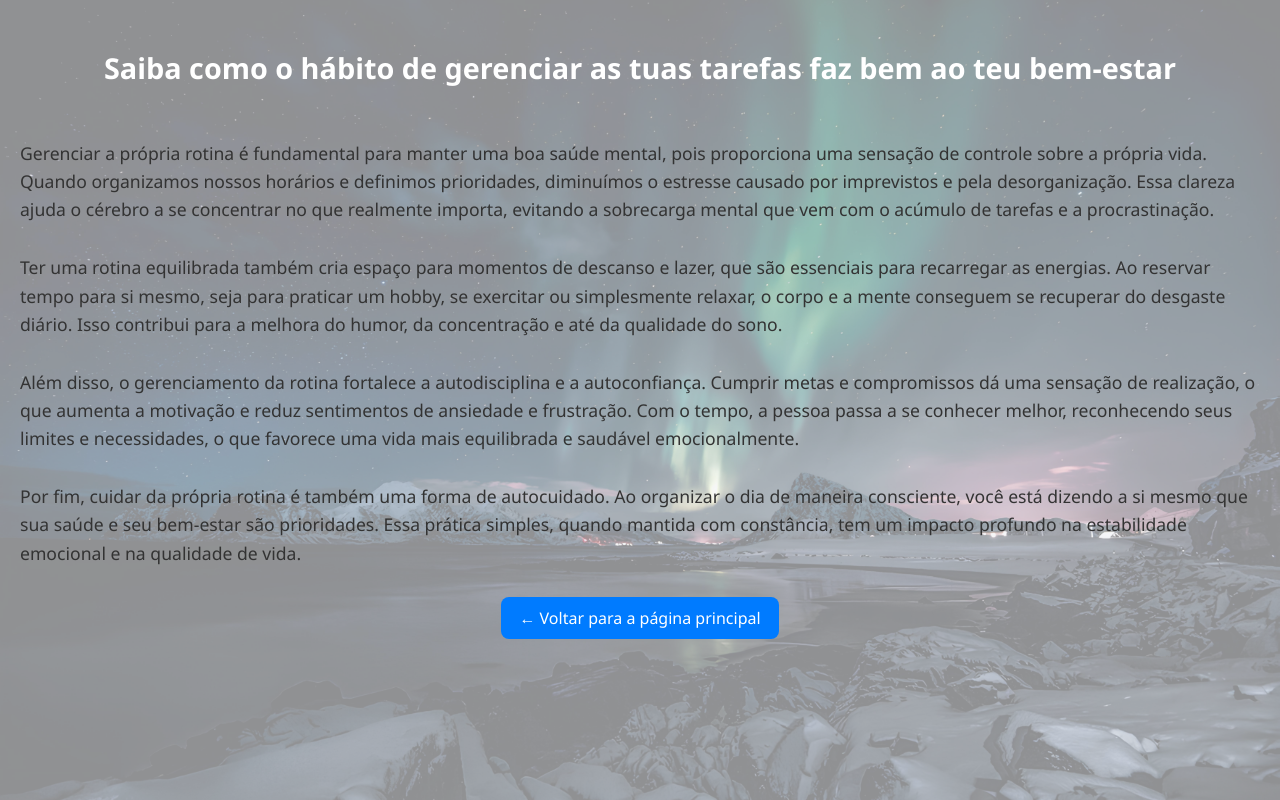
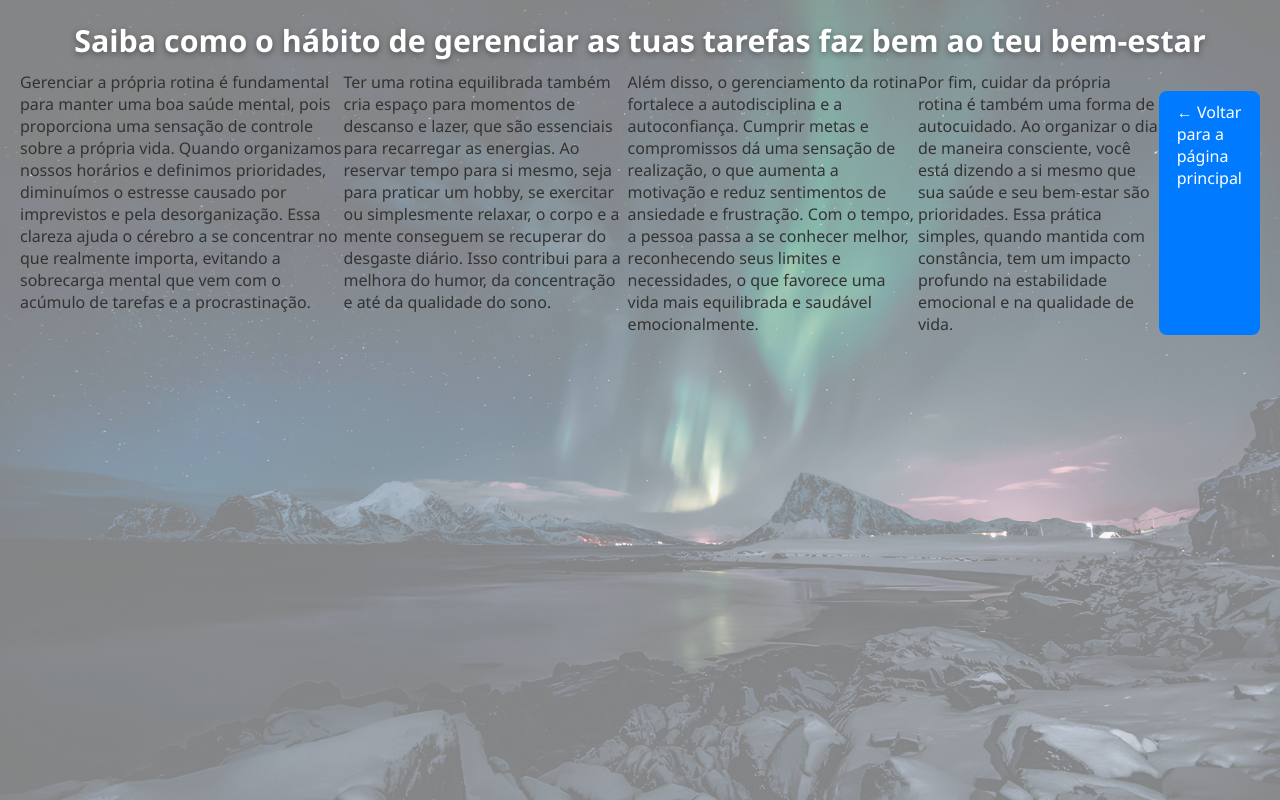
Before and after one commit to Abraaohfa/Lista-PHP, a PHP site: page /informacao.php in a window 1280 px wide. Run offline with PHP 8.4, Linux system fonts and the light colour scheme.

Commit message:
fixing css2

```diff
--- a/style2.css
+++ b/style2.css
@@ -4,40 +4,118 @@
   box-sizing: border-box;
 }
 
+html::before {
+  content: '';
+  position: fixed;
+  inset: 0;
+  background: url('img/pinheiros.jpg') center/cover no-repeat;
+  z-index: -2;
+}
+
+html::after {
+  content: '';
+  position: fixed;
+  inset: 0;
+  background: rgba(240, 242, 245, 0.55);
+  z-index: -1;
+}
+
 body {
   font-family: 'Segoe UI', sans-serif;
   color: #333;
   min-height: 100vh;
-  display: grid;
-  grid-template-rows: auto 1fr;
-  align-items: start;
-  justify-items: center;
-  gap: 20px;
-  background: #f0f2f5;
+  display: flex;
+  flex-direction: column;
+  align-items: center;
+  padding: 20px;
 }
 
 header {
   width: 100%;
   text-align: center;
-  padding: 48px 16px 12px 16px;
+  margin-bottom: 10px;
 }
 
 header h1 {
-  font-size: 1.8em;
-  color: #ffffff;
+  font-size: 1.9em;
+  color: #fff;
+  text-shadow: 0 2px 6px rgba(0,0,0,0.4);
 }
 
 main {
-  display: grid;
-  place-items: center;
   width: 100%;
-  padding: 20px;
+  display: flex;
+  justify-content: center;
 }
 
-main p {
-  font-size: 1.1em;
-  line-height: 1.6;
-  margin-bottom: 30px;
+.card {
+  background: #fff;
+  border-radius: 24px;
+  box-shadow: 0 6px 20px rgba(0,0,0,0.12);
+  padding: 24px;
+  width: min(420px, 92%);
+  animation: fadeUp 0.4s ease;
+}
+
+.card h1 {
+  text-align: center;
+  font-size: 1.6em;
+  margin-bottom: 16px;
+}
+
+form {
+  display: flex;
+  gap: 10px;
+}
+
+input[type="text"] {
+  flex: 1;
+  padding: 10px 12px;
+  border-radius: 8px;
+  border: 1px solid rgba(0,0,0,0.2);
+  font-size: 1em;
+}
+
+button {
+  background: #007bff;
+  color: #fff;
+  border: none;
+  padding: 10px 16px;
+  border-radius: 8px;
+  cursor: pointer;
+  font-size: 1em;
+  transition: background 0.18s, transform 0.18s;
+}
+
+button:hover {
+  background: #005fc1;
+  transform: translateY(-2px);
+}
+
+ul {
+  list-style: none;
+  margin-top: 20px;
+  padding: 0;
+}
+
+li {
+  background: #f8f9fa;
+  padding: 12px 14px;
+  border-radius: 10px;
+  margin-bottom: 10px;
+  display: flex;
+  justify-content: space-between;
+  align-items: center;
+}
+
+li a {
+  color: #ff4d4d;
+  text-decoration: none;
+  font-size: 1.2em;
+}
+
+li a:hover {
+  opacity: 0.75;
 }
 
 .voltar {
@@ -48,7 +126,8 @@ main p {
   border-radius: 8px;
   text-decoration: none;
   font-weight: 500;
-  transition: transform 0.18s ease, background 0.18s ease;
+  transition: transform 0.18s, background 0.18s;
+  margin-top: 20px;
 }
 
 .voltar:hover {
@@ -56,40 +135,13 @@ main p {
   transform: translateY(-2px) scale(1.03);
 }
 
-html::before {
-  content: '';
-  position: fixed;
-  inset: 0;
-  background: url('img/pinheiros.jpg') center/cover no-repeat fixed;
-  z-index: -2;
+.container {
+  width: 100%;
+  display: flex;
+  justify-content: center;
 }
 
-html::after {
-  content: '';
-  position: fixed;
-  inset: 0;
-  background: rgba(240,242,245,0.6);
-  z-index: -1;
+@keyframes fadeUp {
+  from { opacity: 0; transform: translateY(15px); }
+  to   { opacity: 1; transform: translateY(0); }
 }
-
-.card {
-  background: #fff;
-  border-radius: 24px;
-  box-shadow: 0 6px 18px rgba(0,0,0,0.12);
-  padding: 20px 26px;
-  width: min(380px, 92%);
-  text-align: left;
-}
-
-.card h1 { text-align:center; font-size:1.6em; margin-bottom:16px; }
-
-form { display: flex; gap: 8px; }
-input[type="text"] { flex:1; padding:8px 10px; border-radius:6px; border:1px solid rgba(0,0,0,0.12); }
-button { background:#007bff; color:#fff; border:none; padding:8px 12px; border-radius:6px; cursor:pointer }
-button:hover { background:#005fc1; transform:translateY(-1px); }
-
-ul { list-style:none; margin-top:18px; padding:0 }
-li { background:#f8f9fa; padding:10px 12px; border-radius:8px; margin-bottom:10px; display:flex; justify-content:space-between; align-items:center }
-a { color:#ff4d4d; text-decoration:none }
-
-.container { width: 100%; display:flex; justify-content:center }
```
